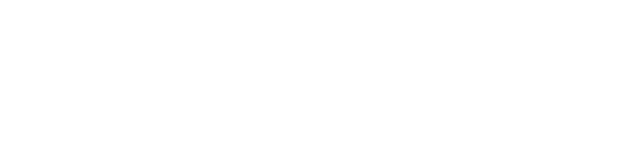
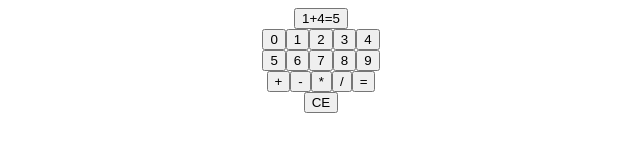
Before and after one commit to navs04/calculator, a plain HTML site: page index.html in a window 1280 px wide. Shown: the whole page, without its empty margins (319-959 px from the left). Drawn offline with Linux system fonts and the light colour scheme.

Commit message:
add calculator display

```diff
--- a/index.html
+++ b/index.html
@@ -3,9 +3,11 @@
 <head>
     <meta charset="UTF-8">
     <meta name="viewport" content="width=device-width, initial-scale=1.0">
+    <link href="style.css" rel="stylesheet">
     <title>Calculator</title>
 </head>
 <body>
+    <div id="calc-display"></div>
     <script src="javascript.js"></script>
 </body>
 </html>
--- a/javascript.js
+++ b/javascript.js
@@ -35,3 +35,51 @@ function operate(op,num1,num2){
         return 'invalid operator';
     }
 }
+
+div= document.querySelector('#calc-display');
+
+display=document.createElement('button');
+display.classList.add('display');
+display.textContent='1+4=5';
+div.appendChild(display);
+
+div1=document.createElement('div')
+div1.classList.add('num1');
+div2=document.createElement('div')
+div2.classList.add('num2');
+op1=document.createElement('div');
+op1.classList.add('op');
+
+for(let i=0;i<10;i++){
+    if(i<5){
+        let num=document.createElement('button');
+        num.classList.add('num');
+        num.textContent=i;
+        div1.appendChild(num);
+    }
+    else{
+        let num=document.createElement('button');
+        num.classList.add('num');
+        num.textContent=i;
+        div2.appendChild(num);
+    }
+}
+
+div.appendChild(div1);
+div.appendChild(div2);
+
+for(let i=0;i<5;i++){
+    let arr=['+','-','*','/','='];
+
+    let op=document.createElement('button');
+    op.classList.add('operator');
+    op.textContent=arr[i];
+    op1.appendChild(op);
+}
+
+div.appendChild(op1);
+
+clearBtn=document.createElement('button');
+clearBtn.classList.add('clear');
+clearBtn.textContent='CE';
+div.appendChild(clearBtn);
--- /dev/null
+++ b/style.css
@@ -0,0 +1,6 @@
+#calc-display{
+    display: flex;
+    flex-direction: column;
+    justify-content: center;
+    align-items: center;
+}
```
